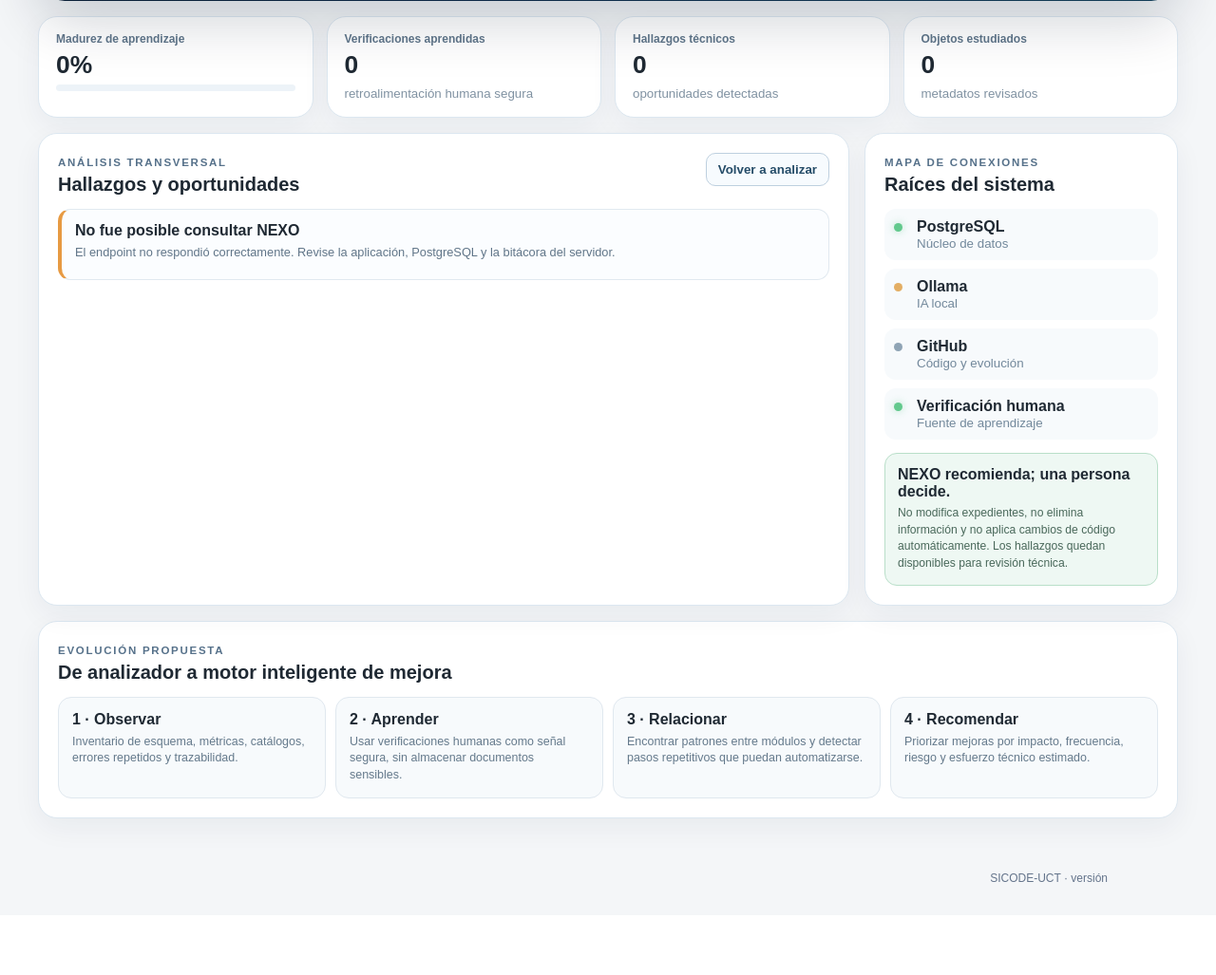
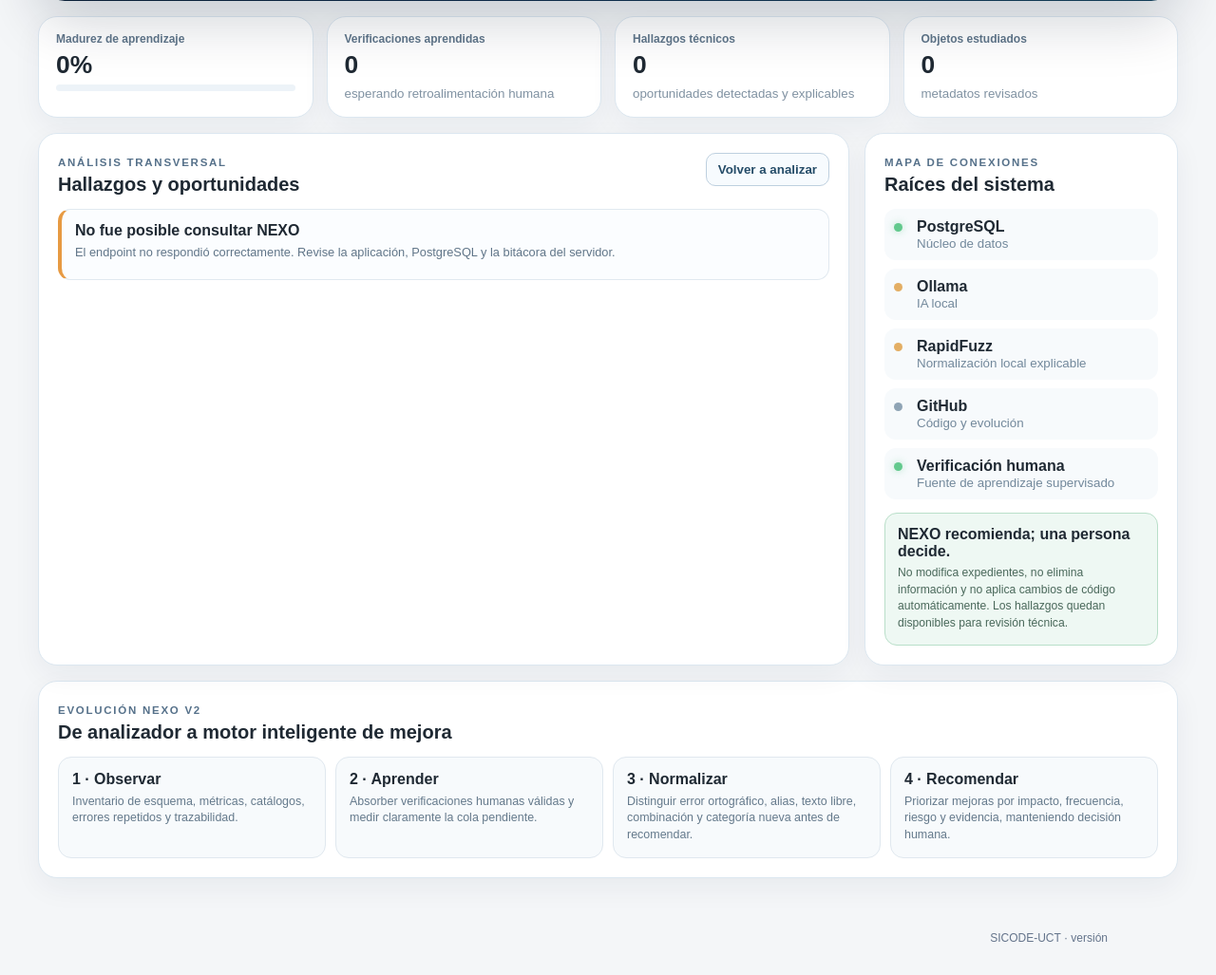
Before and after one commit to RGDeveloper-UCT/SICODE-UCT, a Python web app: template app/templates/nexo/inicio.html in a window 1280 px wide. Shown: the part 510-1537 px from the top of the page at 95% size. Before the commit the page ends 1439 px from the top, so only its background shows below. Run offline with Jinja, Linux system fonts and the light colour scheme; the template is opened without the code that fills it, so the values that code supplies are empty.

Commit message:
Mostrar cola y motor de normalización en panel NEXO

```diff
--- a/app/templates/nexo/inicio.html
+++ b/app/templates/nexo/inicio.html
@@ -21,8 +21,8 @@
 
   <div class="nexo-kpis">
     <article><span>Madurez de aprendizaje</span><strong data-kpi-level>0%</strong><i><b data-meter></b></i></article>
-    <article><span>Verificaciones aprendidas</span><strong data-kpi-samples>0</strong><small>retroalimentación humana segura</small></article>
-    <article><span>Hallazgos técnicos</span><strong data-kpi-findings>0</strong><small>oportunidades detectadas</small></article>
+    <article><span>Verificaciones aprendidas</span><strong data-kpi-samples>0</strong><small data-kpi-queue>esperando retroalimentación humana</small></article>
+    <article><span>Hallazgos técnicos</span><strong data-kpi-findings>0</strong><small>oportunidades detectadas y explicables</small></article>
     <article><span>Objetos estudiados</span><strong data-kpi-objects>0</strong><small>metadatos revisados</small></article>
   </div>
 
@@ -45,20 +45,21 @@
       <div class="connections" data-connections>
         <div><span class="connection-dot active"></span><b>PostgreSQL</b><small>Núcleo de datos</small></div>
         <div><span class="connection-dot"></span><b>Ollama</b><small>IA local</small></div>
+        <div><span class="connection-dot"></span><b>RapidFuzz</b><small>Normalización local explicable</small></div>
         <div><span class="connection-dot neutral"></span><b>GitHub</b><small>Código y evolución</small></div>
-        <div><span class="connection-dot active"></span><b>Verificación humana</b><small>Fuente de aprendizaje</small></div>
+        <div><span class="connection-dot active"></span><b>Verificación humana</b><small>Fuente de aprendizaje supervisado</small></div>
       </div>
       <div class="nexo-principle"><strong>NEXO recomienda; una persona decide.</strong><p>No modifica expedientes, no elimina información y no aplica cambios de código automáticamente. Los hallazgos quedan disponibles para revisión técnica.</p></div>
     </aside>
   </div>
 
   <section class="nexo-card nexo-roadmap">
-    <span class="nexo-eyebrow dark">EVOLUCIÓN PROPUESTA</span><h2>De analizador a motor inteligente de mejora</h2>
+    <span class="nexo-eyebrow dark">EVOLUCIÓN NEXO V2</span><h2>De analizador a motor inteligente de mejora</h2>
     <div class="roadmap-grid">
       <div><b>1 · Observar</b><p>Inventario de esquema, métricas, catálogos, errores repetidos y trazabilidad.</p></div>
-      <div><b>2 · Aprender</b><p>Usar verificaciones humanas como señal segura, sin almacenar documentos sensibles.</p></div>
-      <div><b>3 · Relacionar</b><p>Encontrar patrones entre módulos y detectar pasos repetitivos que puedan automatizarse.</p></div>
-      <div><b>4 · Recomendar</b><p>Priorizar mejoras por impacto, frecuencia, riesgo y esfuerzo técnico estimado.</p></div>
+      <div><b>2 · Aprender</b><p>Absorber verificaciones humanas válidas y medir claramente la cola pendiente.</p></div>
+      <div><b>3 · Normalizar</b><p>Distinguir error ortográfico, alias, texto libre, combinación y categoría nueva antes de recomendar.</p></div>
+      <div><b>4 · Recomendar</b><p>Priorizar mejoras por impacto, frecuencia, riesgo y evidencia, manteniendo decisión humana.</p></div>
     </div>
   </section>
 </section>
```
